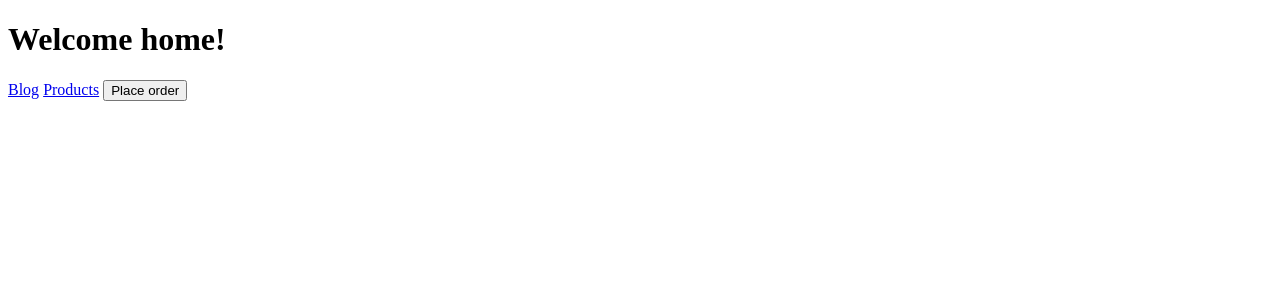
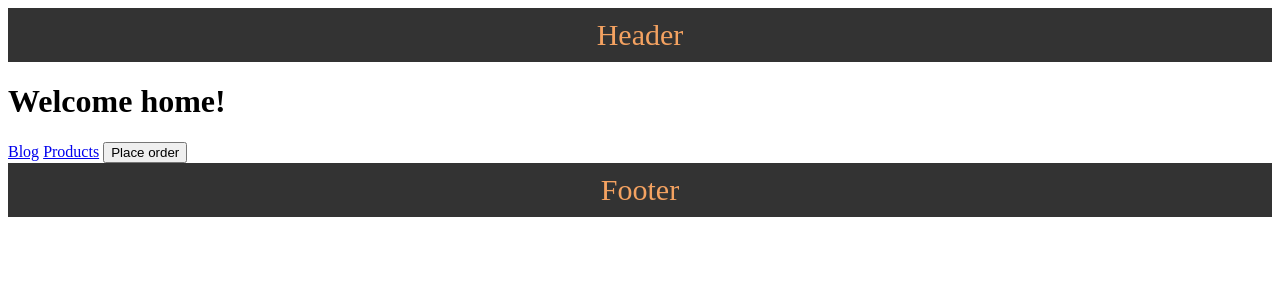
Before and after one commit to migfernandes01/sveltekit-intro, a SvelteKit app: page / in a window 1280 px wide. Shown: the top 300 px of the page. Built offline with nearby package versions, Linux system fonts and the light colour scheme.

Commit message:
basic layouts

```diff
--- /dev/null
+++ b/src/routes/+layout.svelte
@@ -0,0 +1,20 @@
+<header class="layout-header">Header</header>
+<slot />    <!-- This is where the content of the route will be rendered -->
+<footer class="layout-footer">Footer</footer>
+
+<style>
+    .layout-header {
+        background-color: #333;
+        color: #f4a261;
+        font-size: 30px;
+        text-align: center;
+        padding: 10px;
+    }
+    .layout-footer {
+        background-color: #333;
+        color: #f4a261;
+        font-size: 30px;
+        text-align: center;
+        padding: 10px;
+    }
+</style>
--- /dev/null
+++ b/src/routes/products/[productId=integer]/+layout.svelte
@@ -0,0 +1,2 @@
+<slot />
+<h3>Featured products</h3>
```
